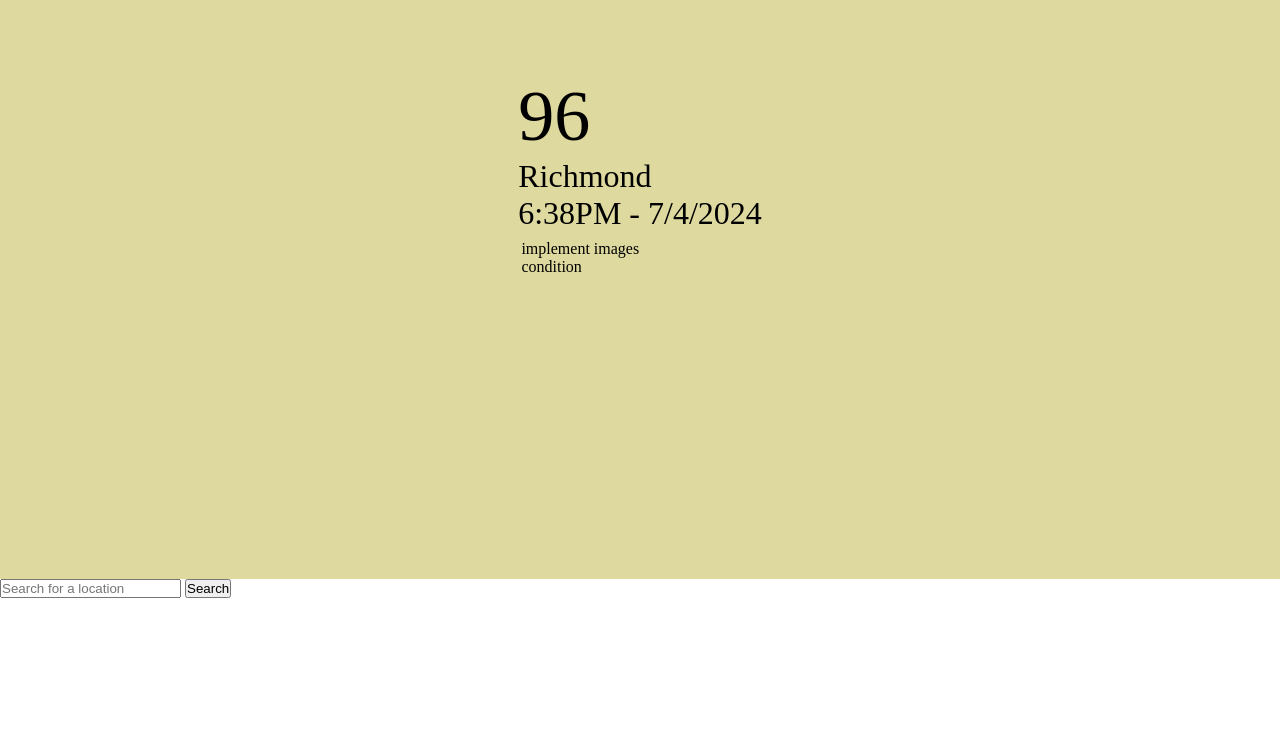
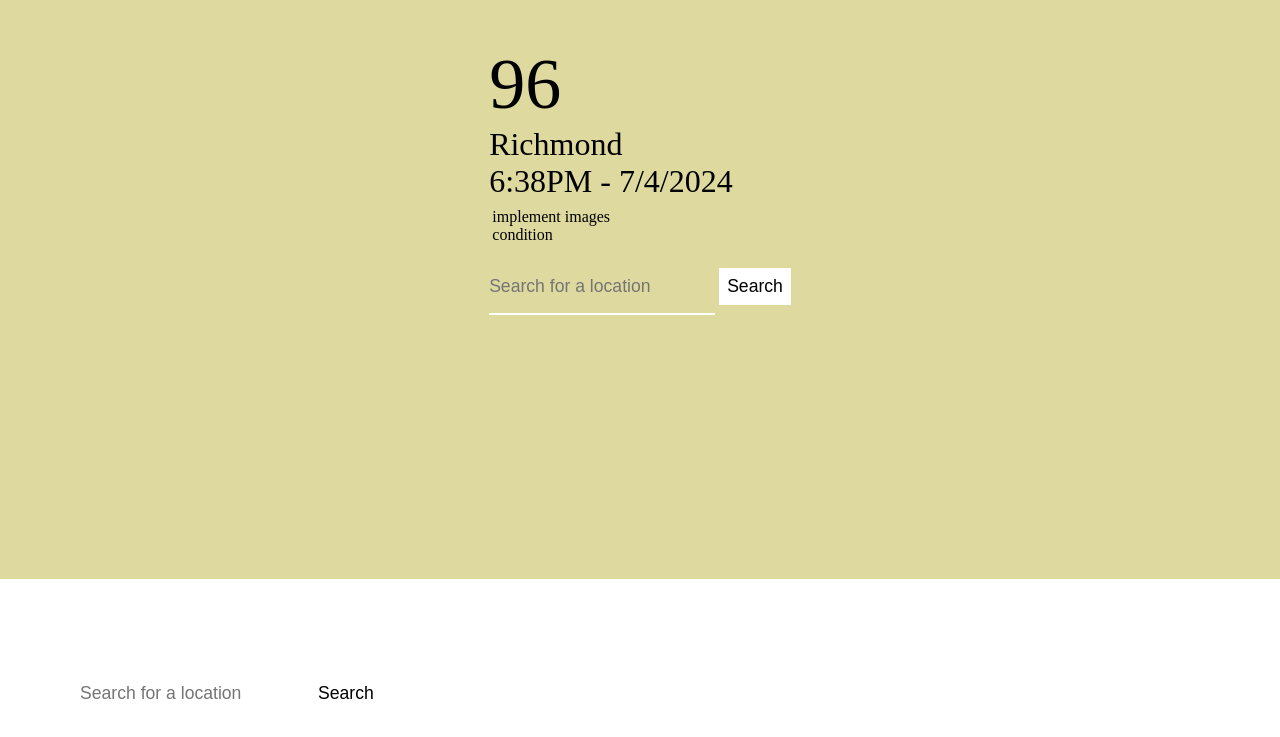
Before and after one commit to MarquanBow/weather-app, a plain HTML site: page index.html in a window 1280 px wide. Shown: the part 221-958 px from the top of the page. Before the commit the page ends 819 px from the top, so only its background shows below. Drawn offline with Linux system fonts and the light colour scheme.

Commit message:
search styling

```diff
--- a/index.html
+++ b/index.html
@@ -20,13 +20,17 @@
                 <p>implement images</p>
                 <p>condition</p>
             </div>
+            <form>
+                <input type="text" placeholder="Search for a location" class="searchbar"/>
+                <button type="submit" class="navButton">Search</button>
+            </form>
         </div>
     </div>
 
     <nav>
         <form>
             <input type="text" placeholder="Search for a location" class="searchbar"/>
-            <button type="submit">Search</button>
+            <button type="submit" class="navButton">Search</button>
         </form>
     </nav>
 </body>
--- a/style.css
+++ b/style.css
@@ -30,5 +30,26 @@
 }
 
 nav{
+    height: 50px;
+    margin: 5rem;
+}
 
+.searchbar{
+    padding: 1rem 0;
+    outline: none;
+    border: none;
+    color: white;
+    background-color: transparent;
+    font-size: 1.1rem;
+    border-bottom: 2px solid white;
 }
+
+.navButton{
+    padding: 0.5rem;
+    background-color: white;
+    margin-top: 1rem;
+    font-size: 1.1rem;
+    outline: none;
+    border: none;
+    cursor: pointer;
+}
```
